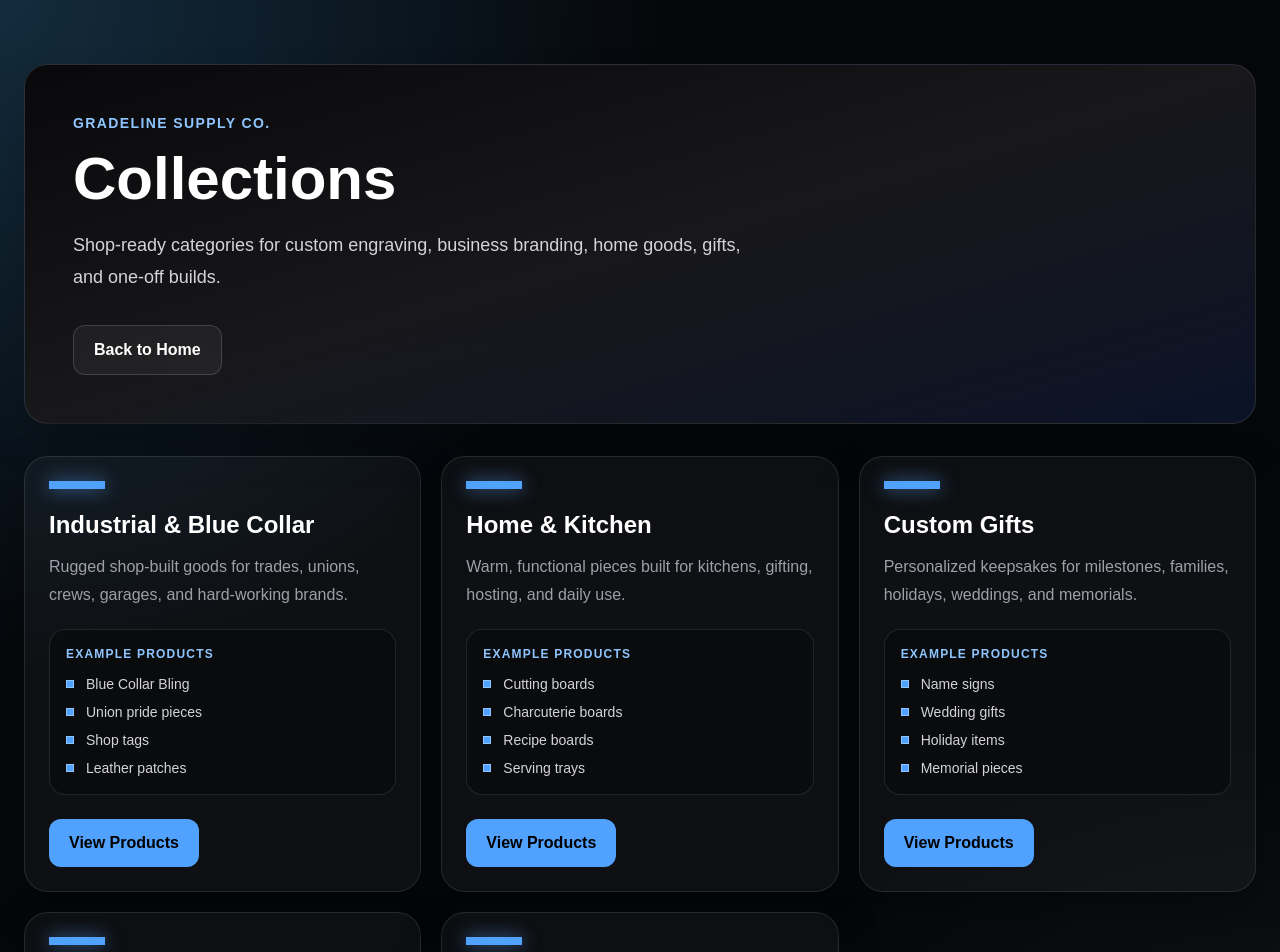
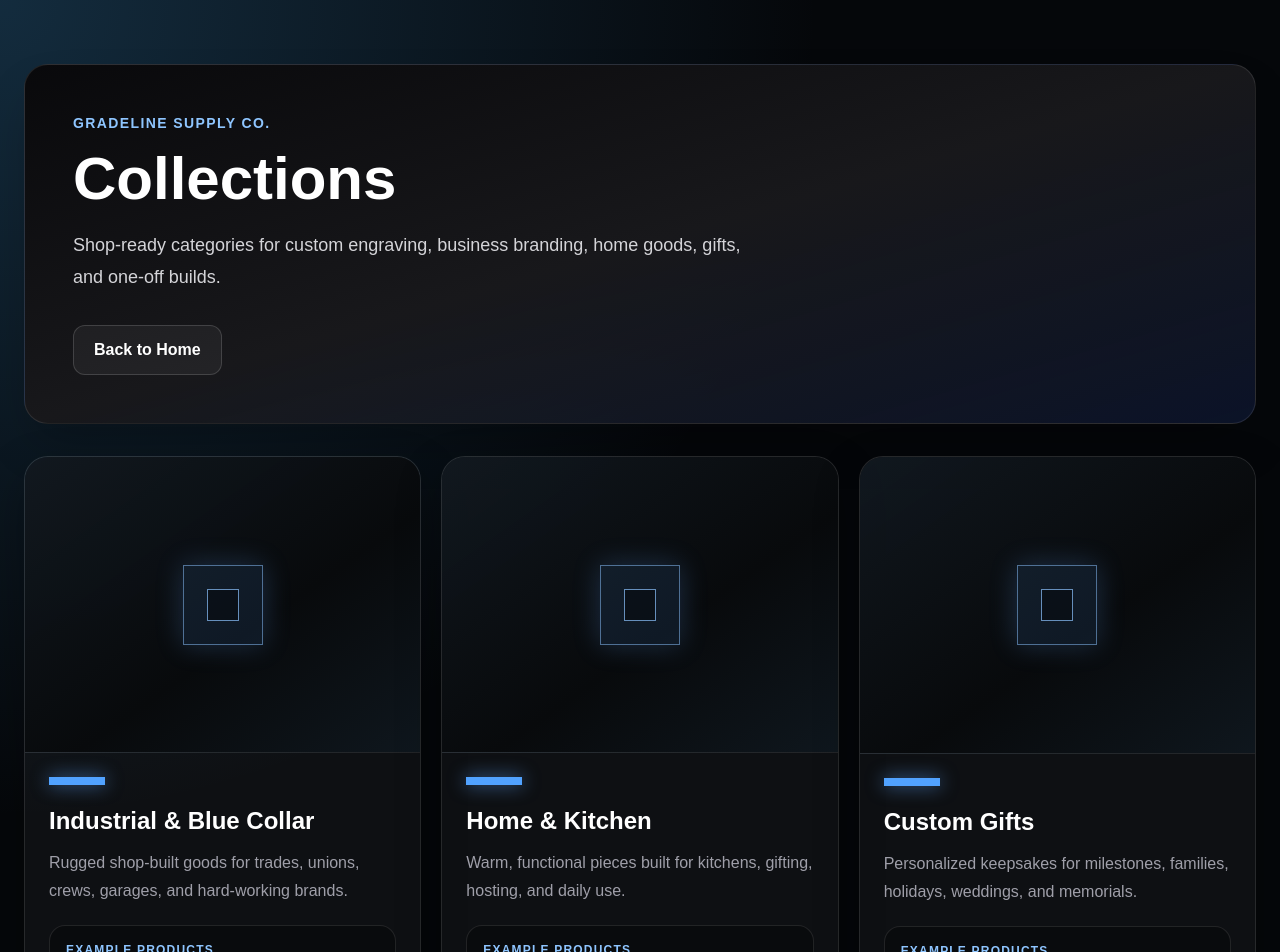
Before and after one commit to davemeeks64-hash/gradeline-supply, a Next.js app: page /collections in a window 1280 px wide. Shown: the top 952 px of the page. Built offline with nearby package versions, Linux system fonts and the light colour scheme.

Commit message:
Improved public collections page

```diff
--- a/src/app/collections/page.tsx
+++ b/src/app/collections/page.tsx
@@ -88,8 +88,15 @@ export default function CollectionsPage() {
             {collections.map((collection) => (
               <article
                 key={collection.title}
-                className="rounded-3xl border border-white/10 bg-white/[0.04] p-6 shadow-[0_18px_45px_rgba(0,0,0,0.28)] transition hover:border-blue-300/40 hover:bg-white/[0.07]"
+                className="flex flex-col overflow-hidden rounded-3xl border border-white/10 bg-white/[0.04] shadow-[0_18px_45px_rgba(0,0,0,0.28)] transition hover:border-blue-300/40 hover:bg-white/[0.07]"
               >
+                <div className="grid aspect-[4/3] place-items-center border-b border-white/10 bg-[linear-gradient(145deg,rgba(17,24,31,0.96),rgba(8,10,12,1)_58%,rgba(15,23,30,0.98))]">
+                  <div className="grid h-20 w-20 place-items-center border border-blue-300/50 bg-blue-400/10 shadow-[0_0_28px_rgba(96,165,250,0.24)]">
+                    <span className="h-8 w-8 border border-blue-300/70 bg-black/40" />
+                  </div>
+                </div>
+
+                <div className="flex flex-1 flex-col p-6">
                   <div className="h-2 w-14 bg-blue-400 shadow-[0_0_18px_rgba(96,165,250,0.65)]" />
                   <h2 className="mt-5 text-2xl font-black">
                     {collection.title}
@@ -112,9 +119,10 @@ export default function CollectionsPage() {
                     </ul>
                   </div>
 
-                <button className="mt-6 rounded-xl bg-blue-400 px-5 py-3 font-bold text-black transition hover:bg-blue-300">
+                  <button className="mt-auto rounded-xl bg-blue-400 px-5 py-3 font-bold text-black transition hover:bg-blue-300">
                     View Products
                   </button>
+                </div>
               </article>
             ))}
           </div>
```
Lines whose indentation alone changed are shown as unchanged.
